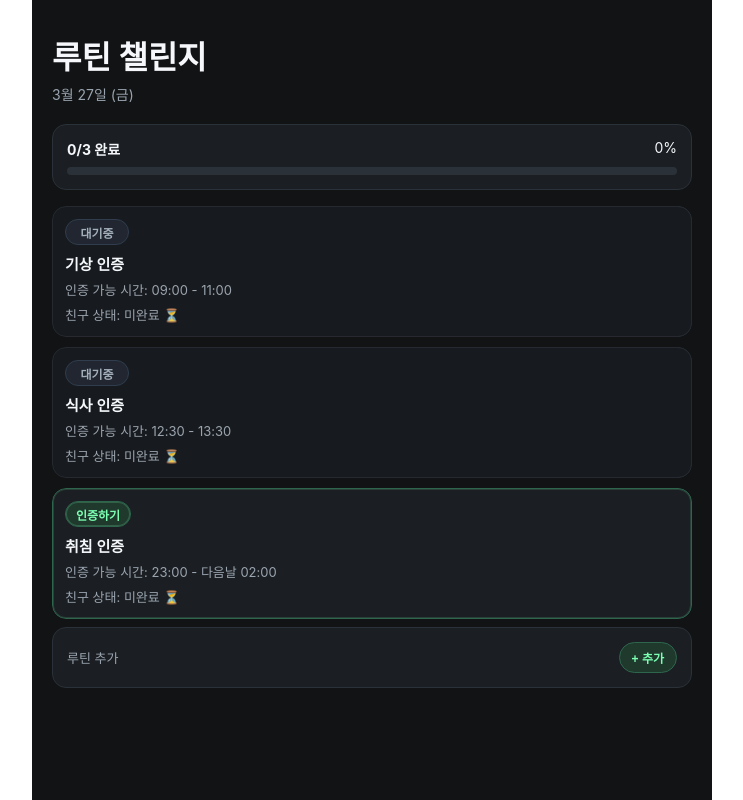
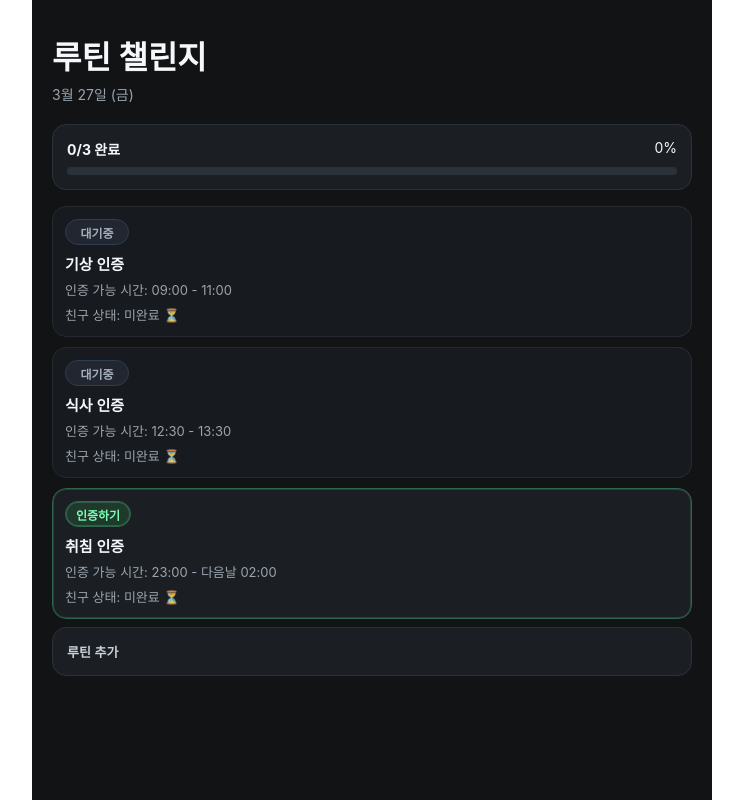
Before and after one commit to jxxh204/routine-app, a Next.js app in the folder apps/web/: page /today in a window 1280 px wide. Shown: the whole page, without its empty margins (268-1011 px from the left). Built offline with nearby package versions, Linux system fonts and the light colour scheme; no server answers.

Commit message:
style(web): 루틴추가 레이블 제거 및 텍스트 버튼 무채색 적용

```diff
--- a/apps/web/src/app/today/today-view.tsx
+++ b/apps/web/src/app/today/today-view.tsx
@@ -749,7 +749,6 @@ export function TodayView() {
 
       <section style={{ ...styles.progressCard, ...styles.addSection }}>
         <div style={styles.addHeaderRow}>
-          <p style={{ ...styles.meta, margin: 0 }}>루틴 추가</p>
           <button
             style={{ ...styles.addToggleButton, ...(isAddFormOpen ? styles.addToggleButtonNeutral : {}) }}
             onClick={() => {
@@ -762,7 +761,7 @@ export function TodayView() {
               setIsAddFormOpen((prev) => !prev);
             }}
           >
-            {isAddFormOpen ? '닫기' : '+ 추가'}
+            {isAddFormOpen ? '닫기' : '루틴 추가'}
           </button>
         </div>
 
@@ -797,7 +796,7 @@ export function TodayView() {
             </div>
             <div style={styles.addActionRow}>
               <button style={styles.addButtonFull} onClick={submitRoutineForm}>
-                {editingRoutineId ? '수정 저장' : '추가'}
+                {editingRoutineId ? '수정 저장' : '루틴 추가'}
               </button>
               {editingRoutineId ? (
                 <button
@@ -908,23 +907,20 @@ const styles: Record<string, CSSProperties> = {
   },
   addHeaderRow: {
     display: 'flex',
-    justifyContent: 'space-between',
+    justifyContent: 'flex-start',
     alignItems: 'center',
   },
   addToggleButton: {
-    background: '#1f3a2d',
-    color: '#7cffb2',
-    border: '1px solid #2e664d',
-    borderRadius: 999,
-    padding: '6px 12px',
+    background: 'transparent',
+    color: '#c8d0da',
+    border: 'none',
+    padding: 0,
     cursor: 'pointer',
-    fontSize: 12,
+    fontSize: 13,
     fontWeight: 600,
   },
   addToggleButtonNeutral: {
-    background: '#2a3038',
-    color: '#c8d0da',
-    border: '1px solid #3b4552',
+    color: '#9aa4af',
   },
   addRow: {
     display: 'flex',
@@ -980,9 +976,9 @@ const styles: Record<string, CSSProperties> = {
   },
   addButtonFull: {
     width: '100%',
-    background: '#1f3a2d',
-    color: '#7cffb2',
-    border: '1px solid #2e664d',
+    background: 'transparent',
+    color: '#c8d0da',
+    border: '1px solid #3b4552',
     borderRadius: 8,
     padding: '10px 12px',
     cursor: 'pointer',
```
